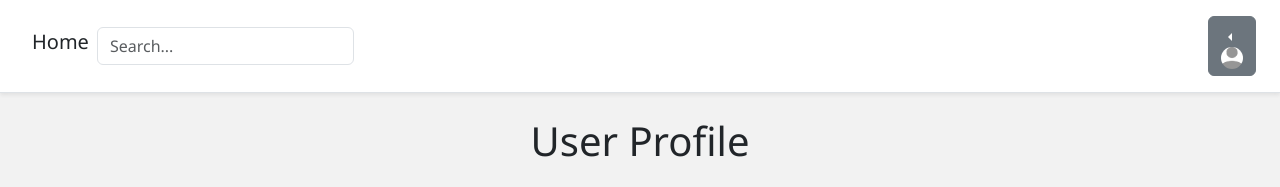
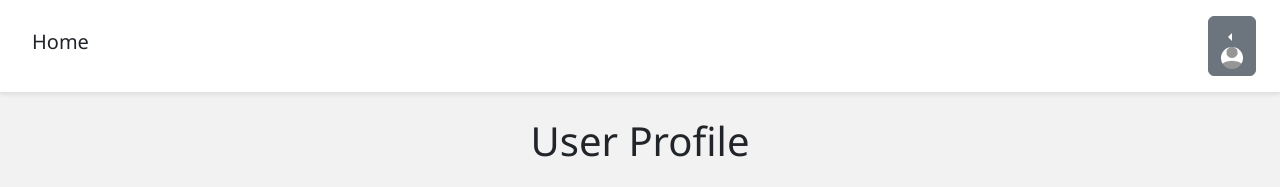
Before and after one commit to raymond-lee093/final_projectRaymondLee, a Django app: page /account/1/edit in a window 1280 px wide. Shown: the top 187 px of the page. Run offline with Django 5.2, Linux system fonts and the light colour scheme; the visitor is signed in with stand-in values (Sample User, id 1); data comes from the database, SQL or seed files in the repository; parts of the project's set-up code (start-up, migrations or seed data) failed here and were passed over; some libraries are stand-ins or nearby versions.

Commit message:
Delete search form and edited home button urls.

```diff
--- a/RecipePal/templates/snippets/header.html
+++ b/RecipePal/templates/snippets/header.html
@@ -7,15 +7,15 @@
     <div class="d-none d-md-flex flex-row my-auto flex-grow-1 align-items-center">
         <!-- col1 in flex-row-->
         <h5 class="mr-3 font-weight-normal justify-content-start">
-            <a class="p-2 text-dark" style="text-decoration: none" href="{% url "main:index" %}">Home</a>
+            <!--if user is authenticated home button goes to index page, otherwise home is login screen-->
+            {% if request.user.is_authenticated %}
+                <a class="p-2 text-dark" style="text-decoration: none" href="{% url "main:index" %}">Home</a>
+            {% else %}
+                <a class="p-2 text-dark" style="text-decoration: none" href="{% url "account:login_user" %}">Home</a>
+            {% endif %}
         </h5>
-        <!-- Search bar -->
+
         <!-- col2 in flex-row-->
-        <form class="search-bar justify-content-start">
-            {% csrf_token %}
-            <input type="text" class="form-control" name="query" id="id_q_large" placeholder="Search...">
-        </form>
-        <!-- col3 in flex-row-->
         <div class="d-flex flex-row-reverse flex-grow-1">
             <nav>
                 <!-- user is logged in-->
@@ -45,15 +45,15 @@
     <div class="d-flex d-md-none flex-column mx-auto align-items-center">
         <!-- row1 in flex-column-->
         <h5 class="font-weight-normal justify-content-start">
-            <a class="p-2 text-dark" style="text-decoration: none" href="{% url "main:index" %}">Home</a>
+            <!--if user is authenticated home button goes to index page, otherwise home is login screen-->
+            {% if request.user.is_authenticated %}
+                <a class="p-2 text-dark" style="text-decoration: none" href="{% url "main:index" %}">Home</a>
+            {% else %}
+                <a class="p-2 text-dark" style="text-decoration: none" href="{% url "account:login_user" %}">Home</a>
+            {% endif %}
         </h5>
-        <!-- Search bar -->
+
         <!-- row2 in flex-column-->
-        <form class="search-bar mb-2 justify-content-start">
-            {% csrf_token %}
-            <input type="text" class="form-control" name="query" id="id_q_small" placeholder="Search...">
-        </form>
-        <!-- row3 in flex-column-->
         <div class="d-flex flex-row-reverse flex-grow-1">
             <nav>
                 <!-- user is logged in-->
```
